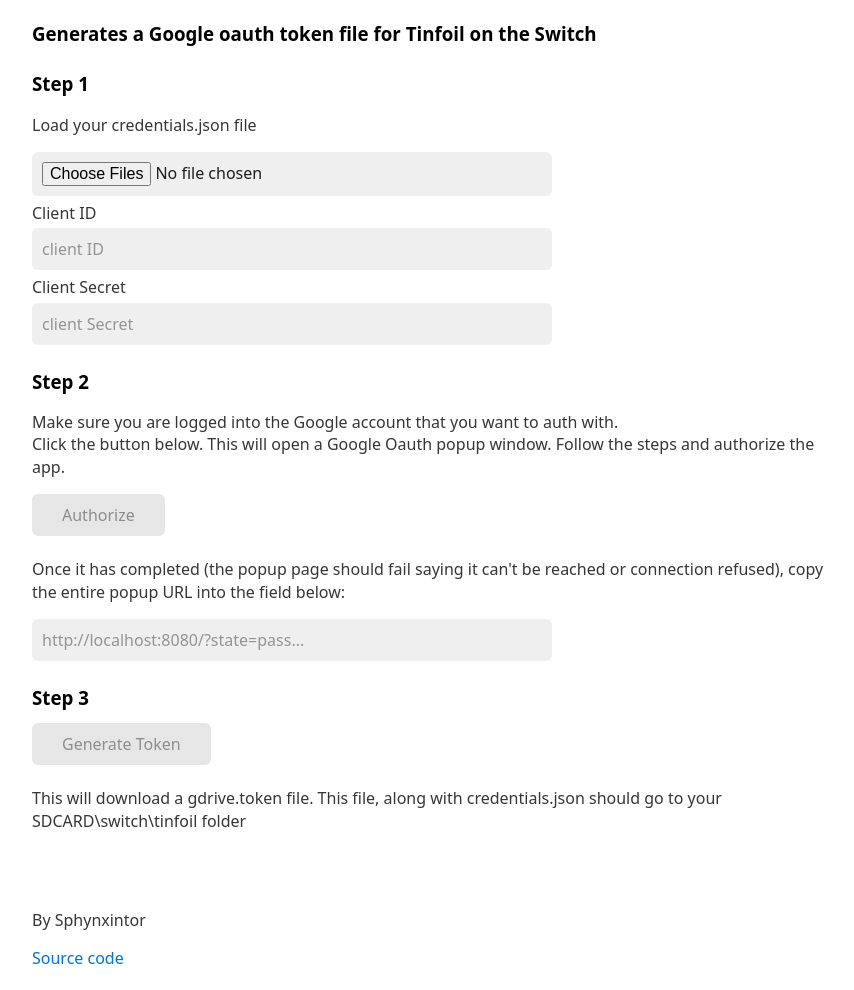
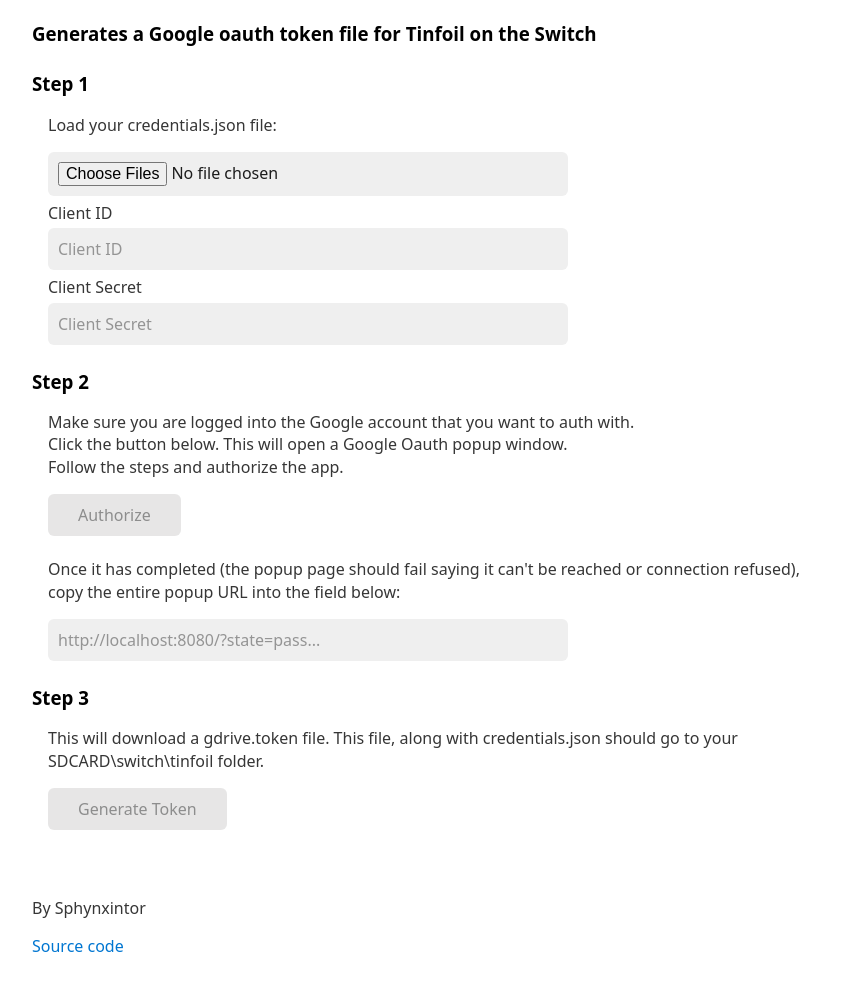
Before and after one commit to SphynxinatorX/freefoil, a plain HTML site: page index.html in a window 1280 px wide. Shown: the part 108-1098 px from the top of the page, without its empty margins (208-1062 px from the left). Drawn offline with nearby package versions, Linux system fonts and the light colour scheme.

Commit message:
minor changes

```diff
--- a/freefoil.js
+++ b/freefoil.js
@@ -25,6 +25,7 @@ document.addEventListener("DOMContentLoaded", (e) => {
   });
 });
 
+
 getCode = () => {
   let successURL = document.querySelector("#authURL").value;
   match = successURL.match("4/[0-9A-Za-z-_]+");
@@ -42,7 +43,7 @@ getCode = () => {
 
 oauthSignIn = () => {
   window.open(
-    `https://accounts.google.com/o/oauth2/v2/auth/oauthchooseaccount?client_id=${clientID}&redirect_uri=http://localhost:8080&response_type=code&scope=https://www.googleapis.com/auth/drive&include_granted_scopes=true&state=pass-through value&access_type=offline&service=lso&o2v=2&flowName=GeneralOAuthFlow`,
+    `https://accounts.google.com/o/oauth2/auth?scope=https://www.googleapis.com/auth/drive&redirect_uri=http://localhost:8080&response_type=code&client_id=${clientID}`,
     "popup",
     "popup=true,width=400,height=600"
   );
--- a/index.html
+++ b/index.html
@@ -40,47 +40,46 @@
     </div>
     <h3>Generates a Google oauth token file for Tinfoil on the Switch</h3>
 
-    <div>
-      <h3>Step 1</h3>
-      <p>Load your credentials.json file</p>
+    <h3>Step 1</h3>
+    <div class="content">
+      <p>Load your credentials.json file:</p>
       <input type="file" id="file-selector" multiple />
 
       <div>
         <label for="clientID">Client ID</label>
-        <input type="text" id="clientID" placeholder="client ID" readonly />
+        <input type="text" id="clientID" placeholder="Client ID" readonly />
         <label for="clientID">Client Secret</label>
         <input
           type="text"
           id="clientSecret"
-          placeholder="client Secret"
+          placeholder="Client Secret"
           readonly
         />
       </div>
     </div>
 
-    <div>
-      <h3>Step 2</h3>
+    <h3>Step 2</h3>
+    <div class="content">
       <p>
         Make sure you are logged into the Google account that you want to auth with. <br>
-        Click the button below. This will open a Google Oauth popup window. Follow the steps and authorize the
-        app. <br>
+        Click the button below. This will open a Google Oauth popup window. <br>
+        Follow the steps and authorize the app. <br>
       </p>
       <button id="openAuth" disabled>Authorize</button>
       <p>
-
         Once it has completed (the popup page should fail saying it can't be reached or connection refused), copy the entire popup URL into the field below:
       </p>
       <input id="authURL" placeholder="http://localhost:8080/?state=pass..." />
       <p class="authURLValid"></p>
     </div>
 
-    <div>
-      <h3>Step 3</h3>
-      <button id="generateToken" disabled>Generate Token</button>
+    <h3>Step 3</h3>
+    <div class="content">
       <p>
         This will download a gdrive.token file. This file, along with
-        credentials.json should go to your SDCARD\switch\tinfoil folder
+        credentials.json should go to your SDCARD\switch\tinfoil folder.
       </p>
+      <button id="generateToken" disabled>Generate Token</button>
     </div>
 
     <br /><br />
@@ -105,4 +104,7 @@
   .authURLValid {
     margin: 0;
   }
+  .content {
+    padding-left: 1rem;
+  }
 </style>
```
